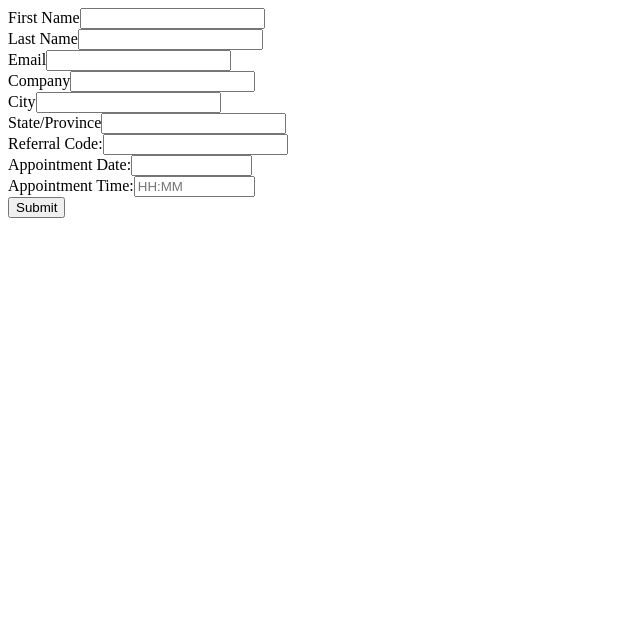
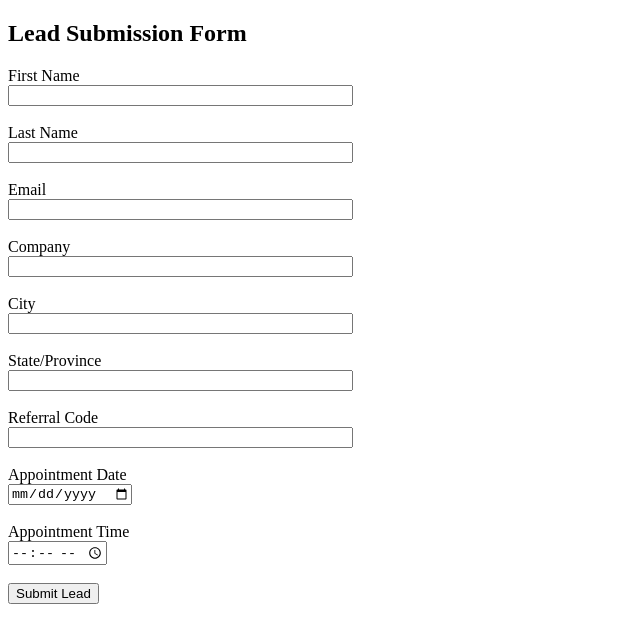
Before and after one commit to sanchit-mathr/sales, a plain HTML site: page index.html in a window 1280 px wide. Shown: the whole page, without its empty margins (0-640 px from the left). Drawn offline with Linux system fonts and the light colour scheme.

Commit message:
Update index.html

```diff
--- a/index.html
+++ b/index.html
@@ -1,45 +1,70 @@
-<!--  ----------------------------------------------------------------------  -->
-<!--  NOTE: Please add the following <META> element to your page <HEAD>.      -->
-<!--  If necessary, please modify the charset parameter to specify the        -->
-<!--  character set of your HTML page.                                        -->
-<!--  ----------------------------------------------------------------------  -->
+<!DOCTYPE html>
+<html lang="en">
+<head>
+  <meta charset="UTF-8" />
+  <title>Salesforce Web-to-Lead Form</title>
+  <meta name="viewport" content="width=device-width, initial-scale=1.0" />
+</head>
+<body>
 
-<META HTTP-EQUIV="Content-type" CONTENT="text/html; charset=UTF-8">
+  <h2>Lead Submission Form</h2>
 
-    <!--  ----------------------------------------------------------------------  -->
-    <!--  NOTE: Please add the following <FORM> element to your page.             -->
-    <!--  ----------------------------------------------------------------------  -->
+  <form action="https://test.salesforce.com/servlet/servlet.WebToLead?encoding=UTF-8&orgId=00DWJ000004R4I9" method="POST">
 
-    <form action="https://test.salesforce.com/servlet/servlet.WebToLead?encoding=UTF-8&orgId=00DWJ000004R4I9" method="POST">
+    <!-- Salesforce required hidden fields -->
+    <input type="hidden" name="oid" value="00DWJ000004R4I9">
+    <input type="hidden" name="retURL" value="http://">
 
-    <input type=hidden name="oid" value="00DWJ000004R4I9">
-    <input type=hidden name="retURL" value="http://">
+    <!-- Basic Lead Fields -->
+    <label for="first_name">First Name</label><br>
+    <input id="first_name" maxlength="40" name="first_name" size="40" type="text" /><br><br>
 
-    <!--  ----------------------------------------------------------------------  -->
-    <!--  NOTE: These fields are optional debugging elements. Please uncomment    -->
-    <!--  these lines if you wish to test in debug mode.                          -->
-    <!--  <input type="hidden" name="debug" value=1>                              -->
-    <!--  <input type="hidden" name="debugEmail" value="himanshu@aqbee.com">      -->
-    <!--  ----------------------------------------------------------------------  -->
+    <label for="last_name">Last Name</label><br>
+    <input id="last_name" maxlength="80" name="last_name" size="40" type="text" /><br><br>
 
-    <label for="first_name">First Name</label><input  id="first_name" maxlength="40" name="first_name" size="20" type="text" /><br>
+    <label for="email">Email</label><br>
+    <input id="email" maxlength="80" name="email" size="40" type="email" /><br><br>
 
-    <label for="last_name">Last Name</label><input  id="last_name" maxlength="80" name="last_name" size="20" type="text" /><br>
+    <label for="company">Company</label><br>
+    <input id="company" maxlength="40" name="company" size="40" type="text" /><br><br>
 
-    <label for="email">Email</label><input  id="email" maxlength="80" name="email" size="20" type="text" /><br>
+    <label for="city">City</label><br>
+    <input id="city" maxlength="40" name="city" size="40" type="text" /><br><br>
 
-    <label for="company">Company</label><input  id="company" maxlength="40" name="company" size="20" type="text" /><br>
+    <label for="state">State/Province</label><br>
+    <input id="state" maxlength="20" name="state" size="40" type="text" /><br><br>
 
-    <label for="city">City</label><input  id="city" maxlength="40" name="city" size="20" type="text" /><br>
+    <!-- Referral__c Field (custom) -->
+    <label for="00NWJ000004JRyI">Referral Code</label><br>
+    <input id="00NWJ000004JRyI" name="00NWJ000004JRyI" type="text" size="40" readonly /><br><br>
 
-    <label for="state">State/Province</label><input  id="state" maxlength="20" name="state" size="20" type="text" /><br>
+    <!-- Appointment Date -->
+    <label for="00NWJ0000044RaQ">Appointment Date</label><br>
+    <input id="00NWJ0000044RaQ" name="00NWJ0000044RaQ" type="date" /><br><br>
 
-    Referral Code:<input  id="00NWJ000004JRyI" maxlength="20" name="00NWJ000004JRyI" size="20" type="text" /><br>
+    <!-- Appointment Time -->
+    <label for="00NWJ0000044Tyn">Appointment Time</label><br>
+    <input id="00NWJ0000044Tyn" name="00NWJ0000044Tyn" type="time" /><br><br>
 
-    Appointment Date:<span class="dateInput dateOnlyInput"><input  id="00NWJ0000044RaQ" name="00NWJ0000044RaQ" size="12" type="text" /></span><br>
+    <!-- Submit Button -->
+    <input type="submit" name="submit" value="Submit Lead" />
 
-    Appointment Time:<span class="timeContainer"><input  id="00NWJ0000044Tyn" name="00NWJ0000044Tyn" placeholder="HH:MM" size="12" type="text" /></span><br>
+  </form>
 
-    <input type="submit" name="submit">
+  <!-- JavaScript to auto-fill Referral Code from URL -->
+  <script>
+    function getQueryParam(param) {
+      const urlParams = new URLSearchParams(window.location.search);
+      return urlParams.get(param);
+    }
 
-    </form>
+    window.onload = function () {
+      const referralCode = getQueryParam("referral");
+      if (referralCode) {
+        document.getElementById("00NWJ000004JRyI").value = referralCode;
+      }
+    };
+  </script>
+
+</body>
+</html>
```
